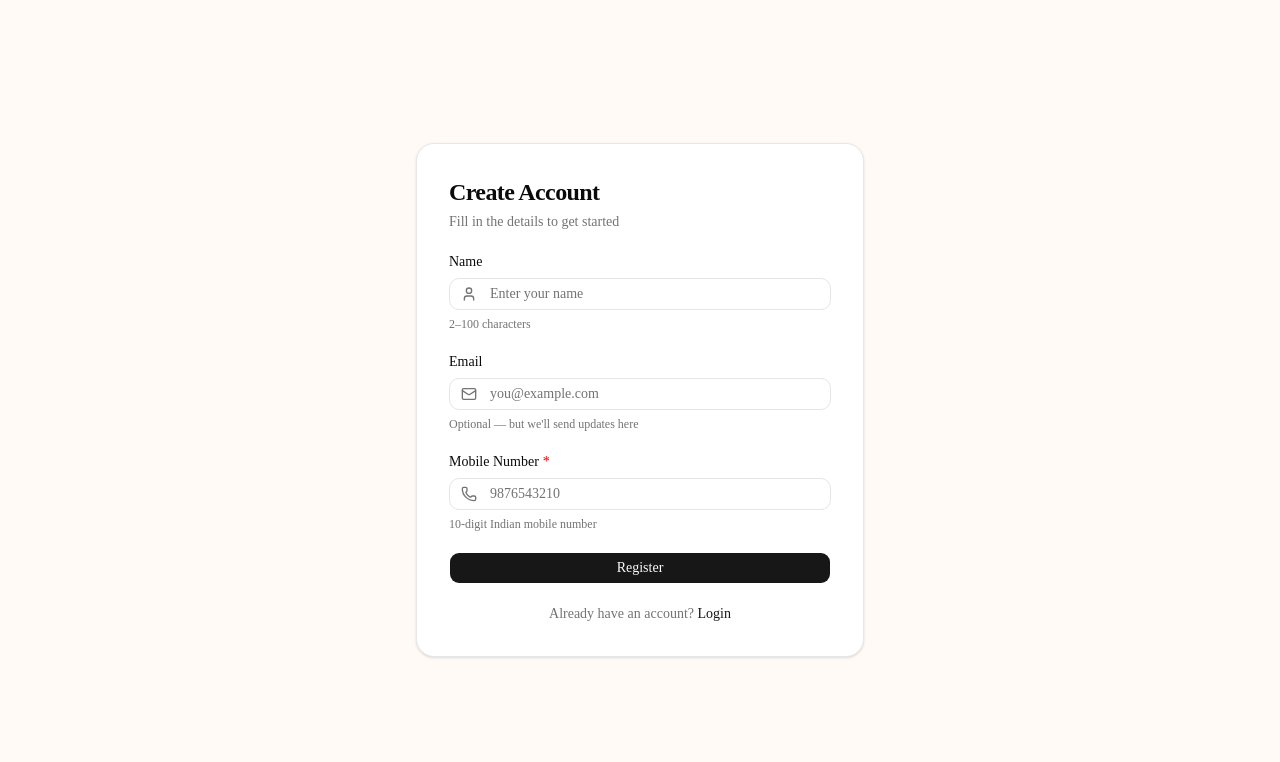
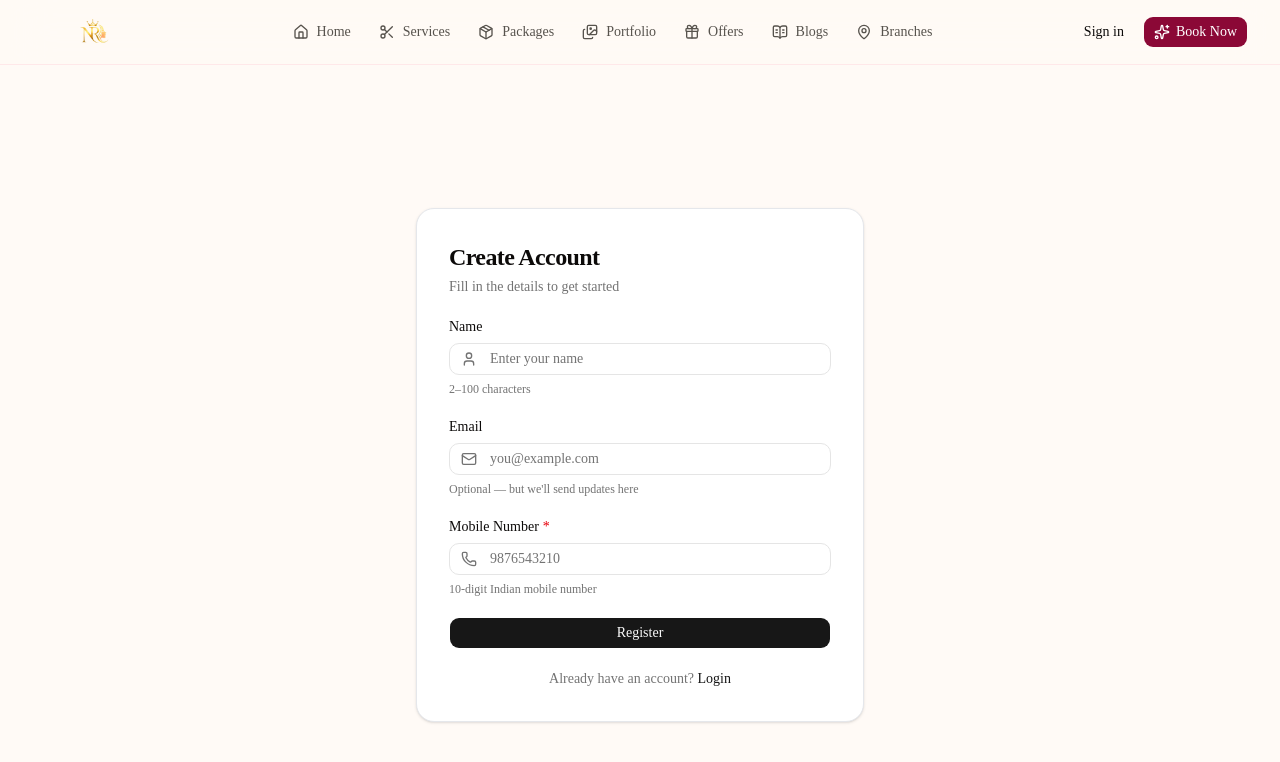
Before and after one commit to Ishwar8264/nikharta-roop, a Next.js app: page /signup in a window 1280 px wide. Shown: the top 762 px of the page. Built offline with nearby package versions, Linux system fonts and the light colour scheme.

Commit message:
add auth layout

```diff
--- /dev/null
+++ b/app/(auth)/layout.tsx
@@ -0,0 +1,14 @@
+import { PublicNavbar } from "@/features/navigation/components/public-navbar";
+
+export default function AuthLayout({
+  children,
+}: Readonly<{
+  children: React.ReactNode;
+}>) {
+  return (
+    <main className="min-h-screen bg-[#fffaf6] text-stone-950">
+      <PublicNavbar />
+      {children}
+    </main>
+  );
+}
```
